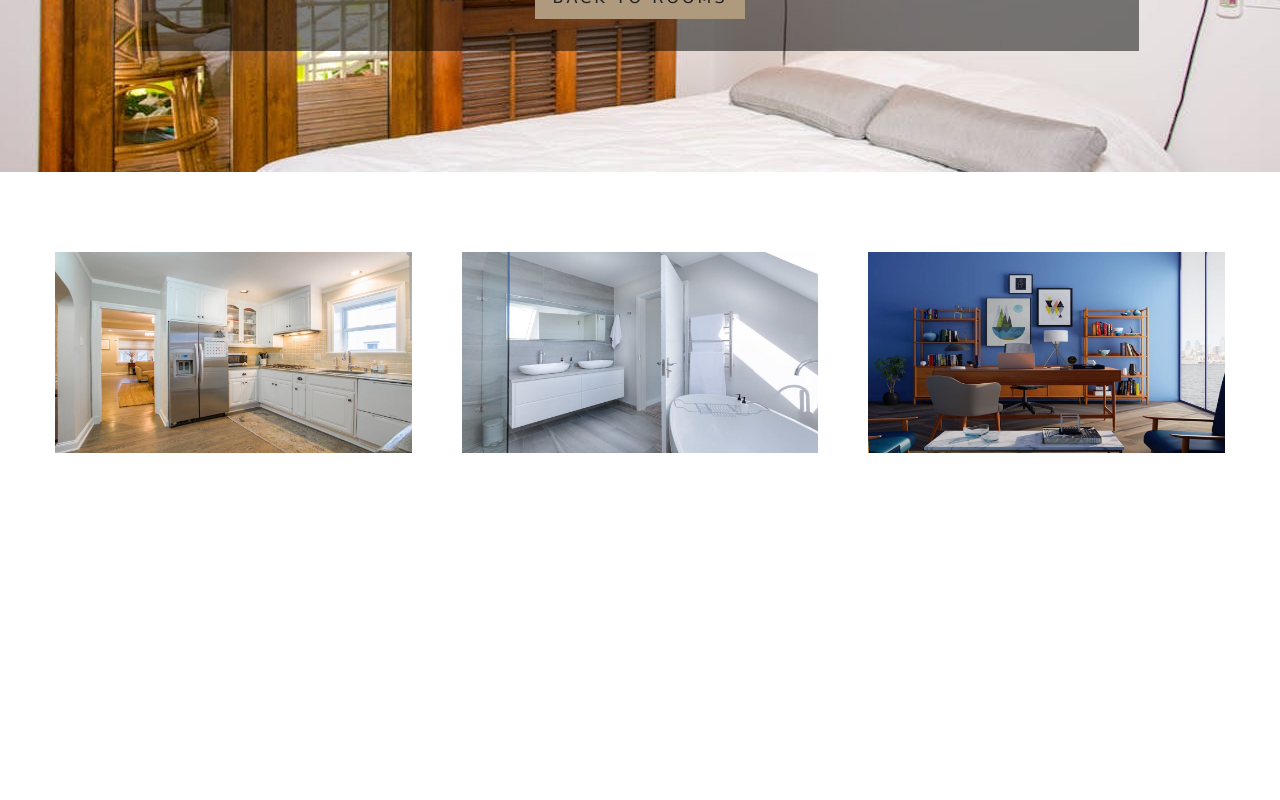
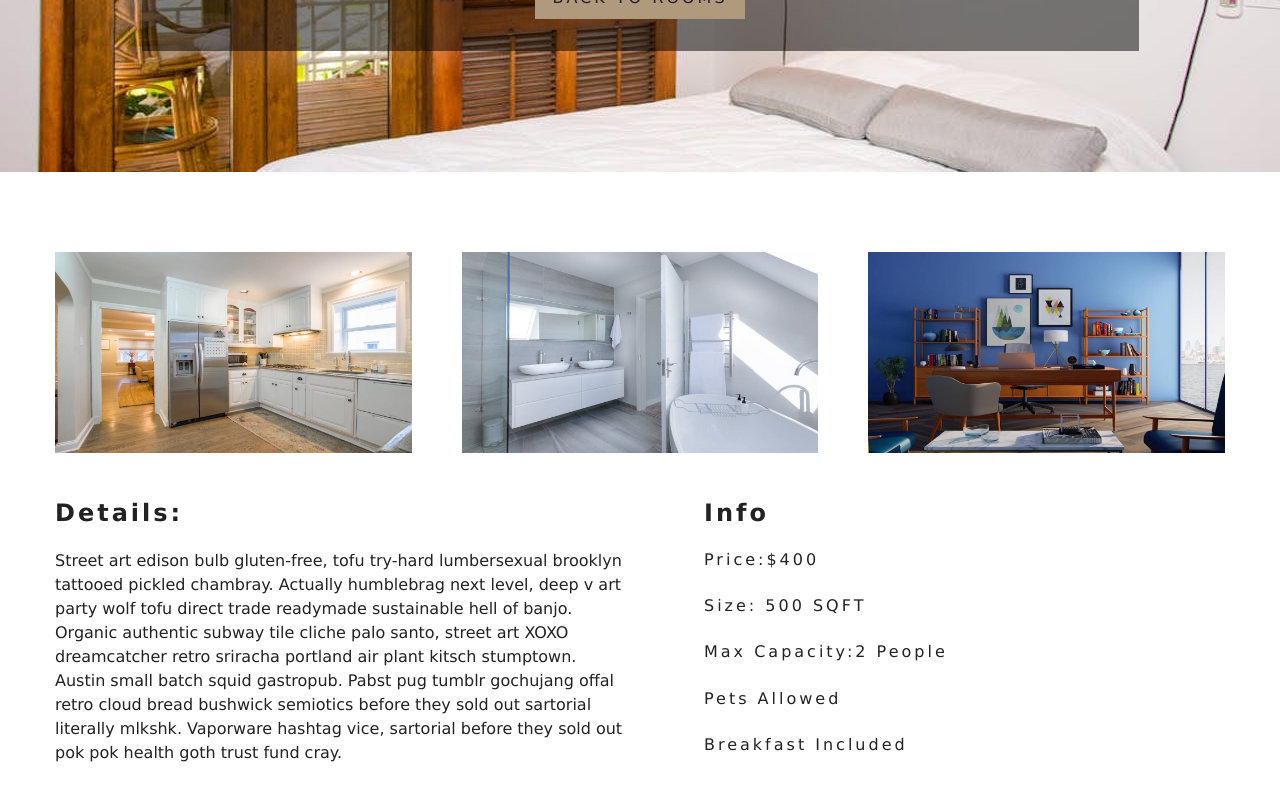
Before and after one commit to Sundaybrian/react-resort, a React (Create React App) app: page /rooms/double-deluxe in a window 1280 px wide. Shown: the part 374-1174 px from the top of the page. Before the commit the page ends 827 px from the top, so only its background shows below. Built offline with nearby package versions, Linux system fonts and the light colour scheme.

Commit message:
add the info section for the single rooms

```diff
--- a/src/pages/SingleRoom.js
+++ b/src/pages/SingleRoom.js
@@ -57,6 +57,23 @@
               return <img key={index} src={item} alt={name} />;
             })}
           </div>
+          <div className="single-room-info">
+            <article className="desc">
+              <h3>Details:</h3>
+              <p>{description}</p>
+            </article>
+            <article className="info">
+              <h3>info</h3>
+              <h6>price:${price}</h6>
+              <h6>size: {size} SQFT</h6>
+              <h6>
+                Max Capacity:
+                {capacity > 1 ? `${capacity} people` : `${capacity} person`}
+              </h6>
+              <h6>{pets ? "pets allowed" : "no pets allowed"}</h6>
+              <h6>{breakfast && "breakfast included"}</h6>
+            </article>
+          </div>
         </section>
       </>
     );
```
